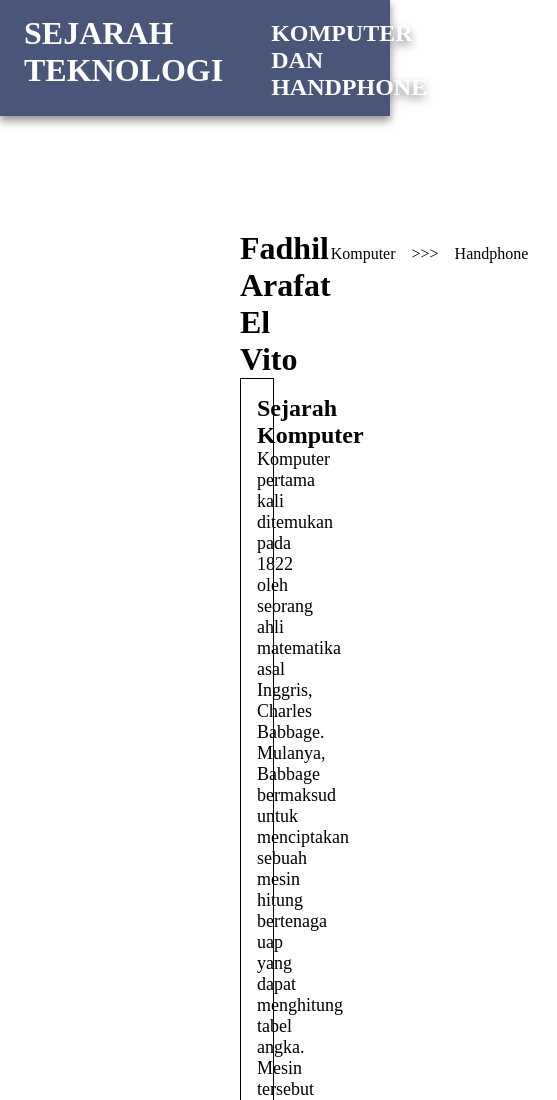
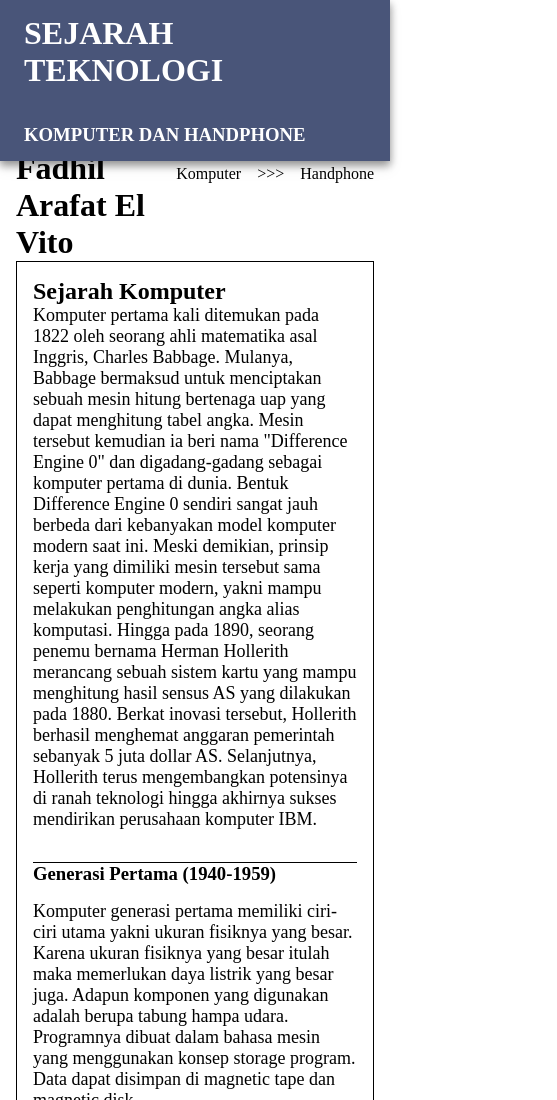
Before and after one commit to SamuelAndhika147/Sejarah-Teknologi-Order, a plain HTML site: page index.html in a window 390 px wide. Shown: the top 1100 px of the page, 557 px wide, since content can reach past the window. Drawn offline with Linux system fonts and the light colour scheme.

Commit message:
Make It Responsive

```diff
--- a/index.html
+++ b/index.html
@@ -16,7 +16,7 @@
         <div class="container">
             <div class="navbar">
                 <h1>Sejarah Teknologi</h1>
-                <h2>Komputer dan Handphone</h2>
+                <h3>Komputer dan Handphone</h3>
             </div>
         </div>
     </header>
--- a/style.css
+++ b/style.css
@@ -17,7 +17,7 @@ header h1 {
 	color: rgb(255, 255, 255);
 }
 
-header h2 {
+header h3 {
 	display: inline-block;
 	padding: 20px 24px 15px 24px;
 	text-transform: uppercase;
@@ -125,3 +125,42 @@ a {
 	padding: 8px;
 	background-color: whitesmoke;
 }
+
+
+
+
+
+/* RESPONSIVE PADDING */
+@media (max-width: 1580px) {
+	.body-container{
+		height: auto;
+		padding: 15rem 15rem 15rem 15rem;
+	}
+}
+
+@media (max-width: 1250px) {
+	.body-container{
+		height: auto;
+		padding: 12rem 10rem 12rem 10rem;
+	}
+}
+
+@media (max-width: 915px) {
+	.body-container{
+		height: auto;
+		padding: 10rem 5rem 10rem 5rem;
+	}
+}
+
+@media (max-width: 800px) {
+	.body-container{
+		height: auto;
+		padding: 5rem 1rem 5rem 1rem;
+	}
+}
+
+@media (max-width: 510px) {
+	.navbar{
+		flex-direction: column;
+	}
+}
```
